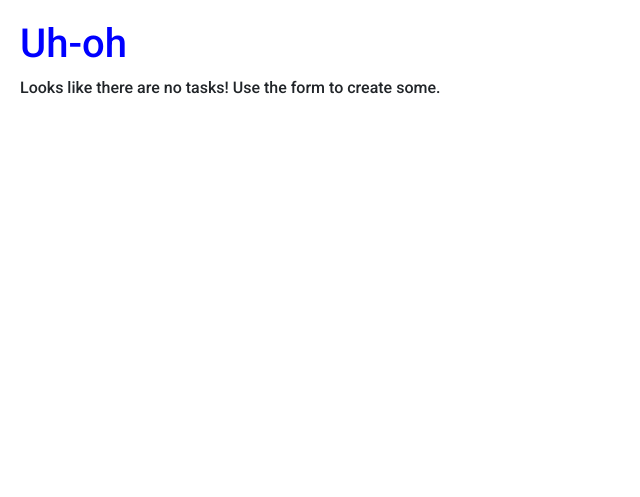
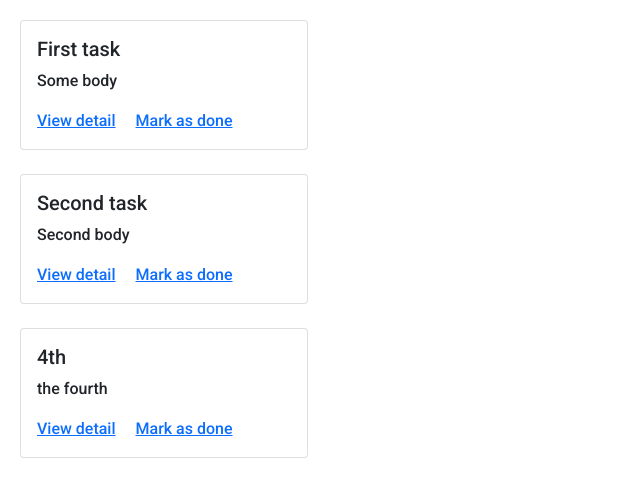
Before and after one commit to memo1040/FSDI111-CompetencyReport, a Flask app: page / in a window 1280 px wide. Shown: the part 56-553 px from the top of the page, without its empty margins (0-640 px from the left). Run offline with Flask 2, Linux system fonts and the light colour scheme; data comes from the database, SQL or seed files in the repository; both versions use the stored data as it was after the commit.

Commit message:
second commit

```diff
--- a/app/routes.py
+++ b/app/routes.py
@@ -17,8 +17,8 @@ TLIST = []
 
 @app.get("/")
 def index():
-    Task.query.all()
-    return render_template("home.html")
+    tasks = Task.query.all()
+    return render_template("home.html", task_list=tasks)
 
 
 @app.get("/about")
@@ -37,13 +37,27 @@ def get_form():
 
 
 @app.post("/tasks")
-def create_task(name, body, priority):
+def create_task():
+    task_data = request.form
     db.session.add(
         Task(
-            name=name,
-            body=body,
-            priority=priority
+            name=task_data.get("name"),
+            body=task_data.get("body"),
+            priority=int(task_data.get("priority"))
         )
     )
     db.session.commit()
     return redirect("/")
+
+
+@app.get("/tasks/<int:pk>")
+def get_single_task(pk):
+    task = Task.query.filter_by(id=pk).first()
+    return render_template("detail_view.html", task=task)
+
+
+@app.get("/tasks/<int:pk>/delete")
+def finish_task(pk):
+    Task.query.filter_by(id=pk).delete()
+    db.session.commit()
+    return redirect("/")
--- a/app/templates/home.html
+++ b/app/templates/home.html
@@ -11,10 +11,10 @@
         {% for task in task_list %}
             <div class="card" style="width: 18rem;">
                 <div class="card-body">
-                    <h5 class="card-title">{{ task["name"] }}</h5>
-                    <p class="card-text">{{ task["body"]|truncate(100) }}</p>
-                    <a href="#" class="card-link">View detail</a>
-                    <a href="#" class="card-link">Mark as done</a>
+                    <h5 class="card-title">{{ task.name }}</h5>
+                    <p class="card-text">{{ task.body|truncate(50) }}</p>
+                    <a href="{{ url_for('get_single_task', pk=task.id) }}" class="card-link">View detail</a>
+                    <a href="{{ url_for('finish_task', pk=task.id) }}" class="card-link">Mark as done</a>
                 </div>
             </div>
             <br />
```
Also changed, not shown: app/templates/create_task.html (+4 -4 lines), app/templates/detail_view.html (added, +8 -0 lines), app/mydb.db.
